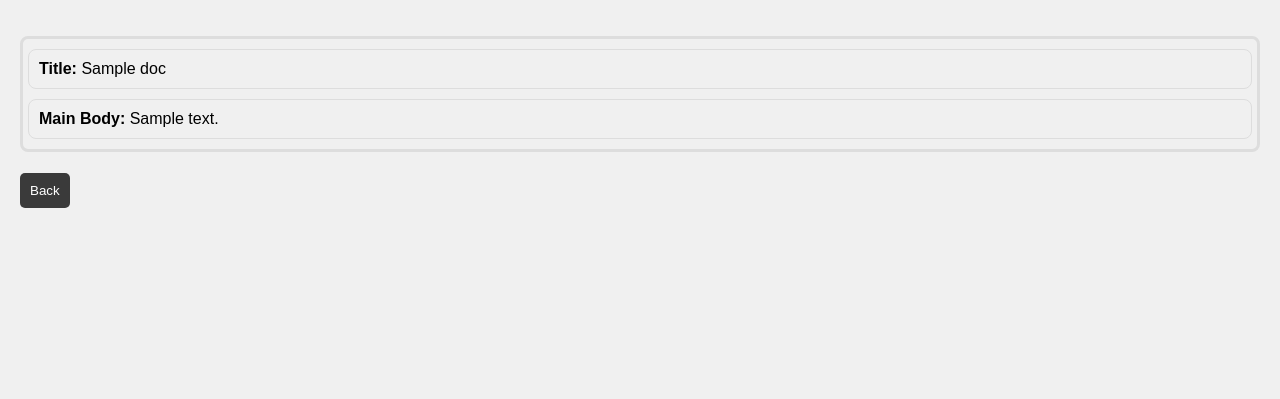
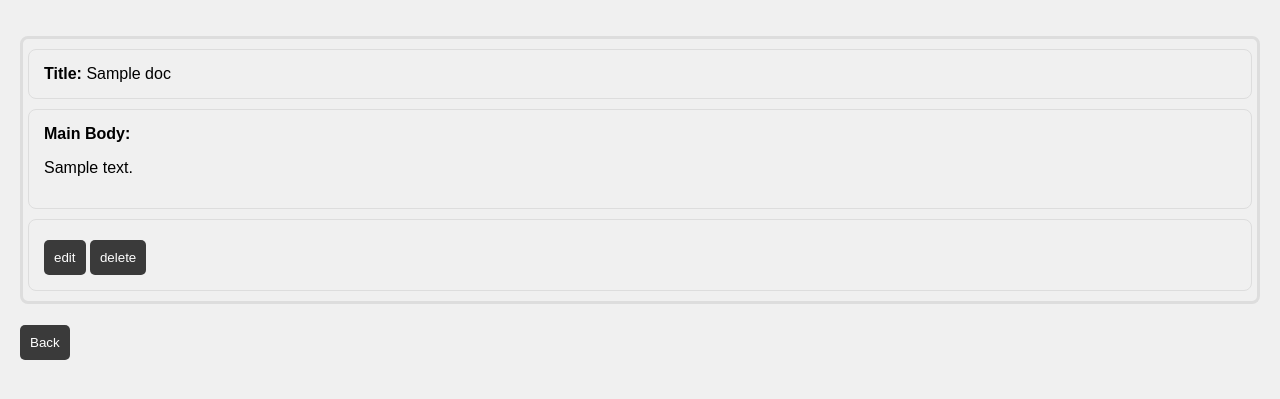
Before and after one commit to software-students-fall2023/4-containerized-app-exercise-cantopop, a Flask app: template web-app/templates/show_all_notes.html in a window 1280 px wide. Shown: the part 101-500 px from the top of the page. Run offline with Flask 3, Linux system fonts and the light colour scheme; the template is opened without the code that fills it: most values are stand-ins (such as "Sample title", 1, 10 or a date in 2020); parts of the project's set-up code (start-up, migrations or seed data) failed here and were passed over.

Commit message:
show all note done

```diff
--- a/web-app/templates/show_all_notes.html
+++ b/web-app/templates/show_all_notes.html
@@ -38,7 +38,7 @@
             padding: 0;
             border-radius: 8px;
         }
-
+/*
         li {
             margin-left: 5px;
             margin-right: 5px;
@@ -47,6 +47,20 @@
             border: 1px solid #ddd;
             padding: 10px;
             border-radius: 8px;
+        } */
+
+        li {
+        margin-left: 5px;
+        margin-right: 5px;
+        margin-top: 10px;
+        margin-bottom: 10px;
+        border: 1px solid #ddd;
+        padding: 10px;
+        border-radius: 8px;
+        max-width: 100%; /* Set a maximum width */
+        word-wrap: break-word; /* Break long words */
+        overflow-wrap: break-word; /* Ensures overflow text is broken */
+        padding: 15px; /* Add padding inside li for readability */
         }
     </style>
 </head>
@@ -60,7 +74,9 @@
         {% for doc in docs %}
         <ul>
             <li><b>Title:</b> {{doc.title}}</li>
-            <li><b>Main Body:</b> {{doc.main_body}}</li>
+            <li><b>Main Body:</b> <p>{{doc.main_body}}</p> </li>
+            <li><a href="{{ url_for('show_edit_note', title = doc.title) }}"><button style="background-color: #3a3a3a; margin-top: 5px;">edit</button></a>
+                <a href="{{ url_for('delete_note', title = doc.title) }}"><button style="background-color: #3a3a3a; margin-top: 5px;">delete</button></a></li>
         </ul>
         {% endfor %}
         {% else %}
```
